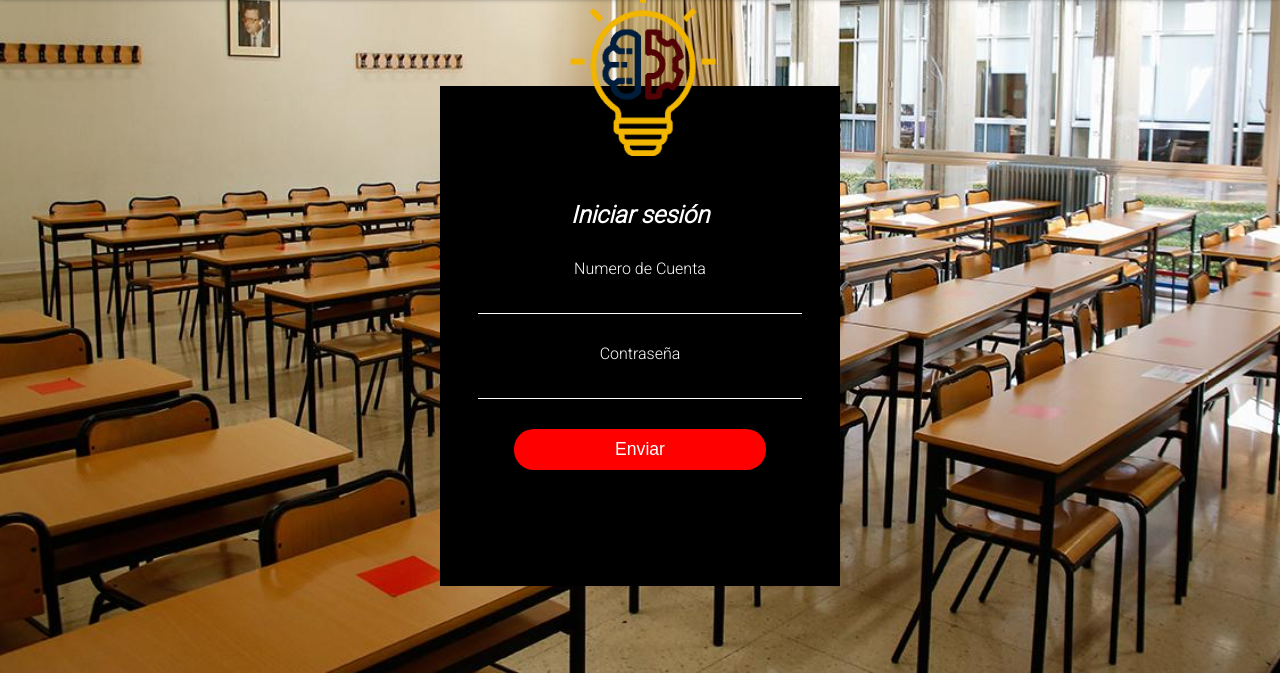
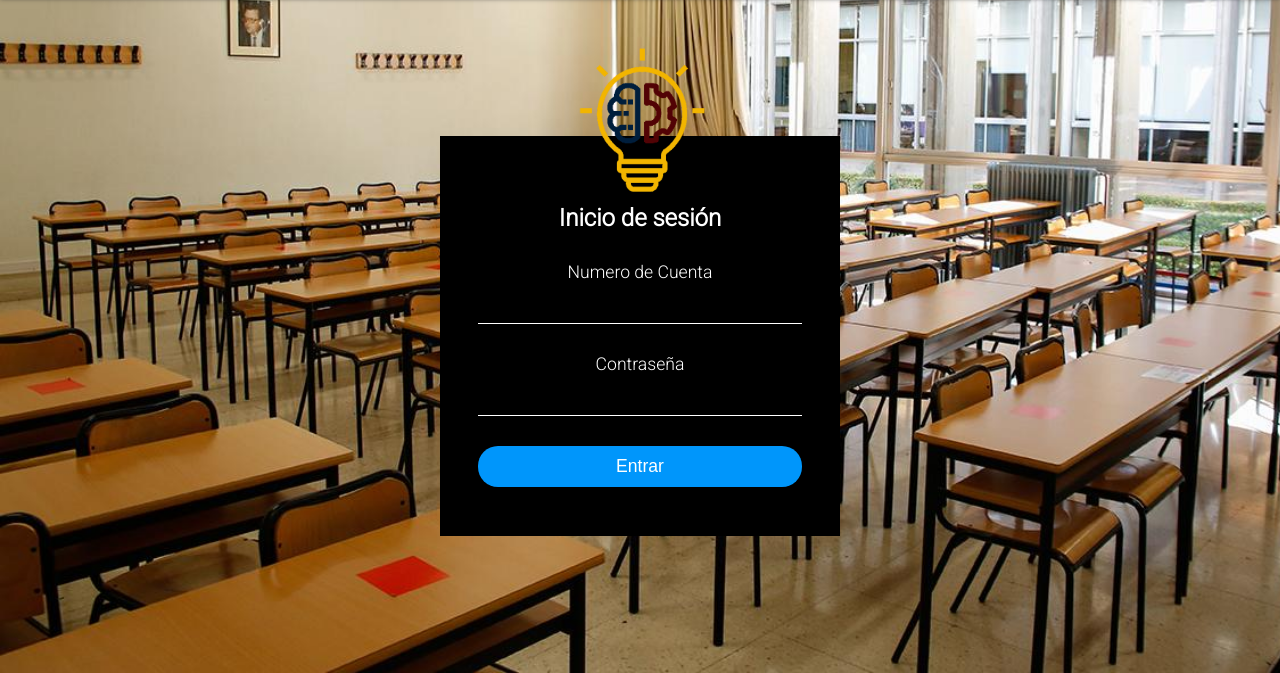
Before and after one commit to CSamu7/sistema-de-inscripcion, a website: page frontend/pages/inicio-de-sesion.html in a window 1280 px wide. Shown: the part 127-800 px from the top of the page. Drawn offline with Linux system fonts and the light colour scheme.

Commit message:
refactor code
1. add hover to btn
2. reduce height of the login
3. increase font size of labels and inputs.

```diff
--- a/frontend/css/inicio-de-sesion.css
+++ b/frontend/css/inicio-de-sesion.css
@@ -1,5 +1,3 @@
-
-
 *, *::after, *::before {
   box-sizing: border-box;
 }
@@ -45,12 +43,12 @@ body{
 
 .menu__link{
   text-decoration: none;
-  color: #9699a0;
+  color: #A3ABBD;
   font-size: 1.2rem;
 }
 
 .menu__link:hover{
-  color: #74767a;
+  color: #0096fb;
 }
 
 .main{
@@ -68,7 +66,7 @@ body{
   position: relative;
 
   color: white;
-  height: 500px;
+  height: 400px;
   background-color: #000;
   padding: 20px;
   width: 400px;
@@ -76,29 +74,30 @@ body{
 }
 
 .login__title{
-  font-style: italic;
   font-size: 1.5rem;
-  margin: 0;
+  margin: 20px 0px 0px 0px;
 }
 
 .login__fieldset{
   display: flex;
   flex-direction: column;
   align-items: center;
+  gap: 4px;
 
   width: 100%;
 }
 
 .login__label{
   text-align: left;
+  font-size: 1.1rem;
 }
 
 .login::after{
   content: "";
   position: absolute;
-  top: -100px;
-  width: 175px;
-  height: 175px;
+  top: -90px;
+  width: 150px;
+  height: 150px;
   background-image: url("../assets/img/logo.png");
   background-size: contain;
 }
@@ -109,8 +108,9 @@ body{
   border-bottom: 1px solid white;
   width: 90%;
   outline: 0;
-  padding: 10px;
+  padding: 10px 0px 10px 0px;
   background-color: transparent;
+  font-size: .95rem;
 }
 
 .login__input:required{
@@ -120,12 +120,17 @@ body{
 .login__submit{
   font-size: 1.1rem;
   color: inherit;
-  background-color: red;
+  background-color: #0096fb;
   padding: 10px 0px 10px 0px;
   border: 0;
-  width: 70%;
+  width: 90%;
   border-radius: 20px;
   cursor: pointer;
+}
+
+.login__submit:hover{
+  background-color: #004DB6;
+  transition: 1s;
 }
 
 .notificacion{
--- a/frontend/pages/inicio-de-sesion.html
+++ b/frontend/pages/inicio-de-sesion.html
@@ -23,10 +23,11 @@
             <li class="menu__item"><a href="#" class="menu__link">Servicios escolares</a></li>
           </ul>
         </nav>
+
       </header>
       <main class="main">
         <form action="" class="login" id="login">
-          <h2 class="login__title">Iniciar sesión</h2>
+          <h2 class="login__title">Inicio de sesión</h2>
           <div class="login__fieldset">
             <label for="numeroDeCuenta" class="login__label">Numero de Cuenta</label>
             <input type="text" name="numeroDeCuenta" id="numeroDeCuenta" class="login__input" >
@@ -35,7 +36,7 @@
             <label for="contra" class="login__label">Contraseña</label>
             <input type="password" name="contra" id="contra" class="login__input" placeholder="">
           </div>
-          <input type="submit" value="Enviar" class="login__submit">
+          <input type="submit" value="Entrar" class="login__submit">
           <p class="notificacion invisible" id="notificacion">
 
           </p>
```
